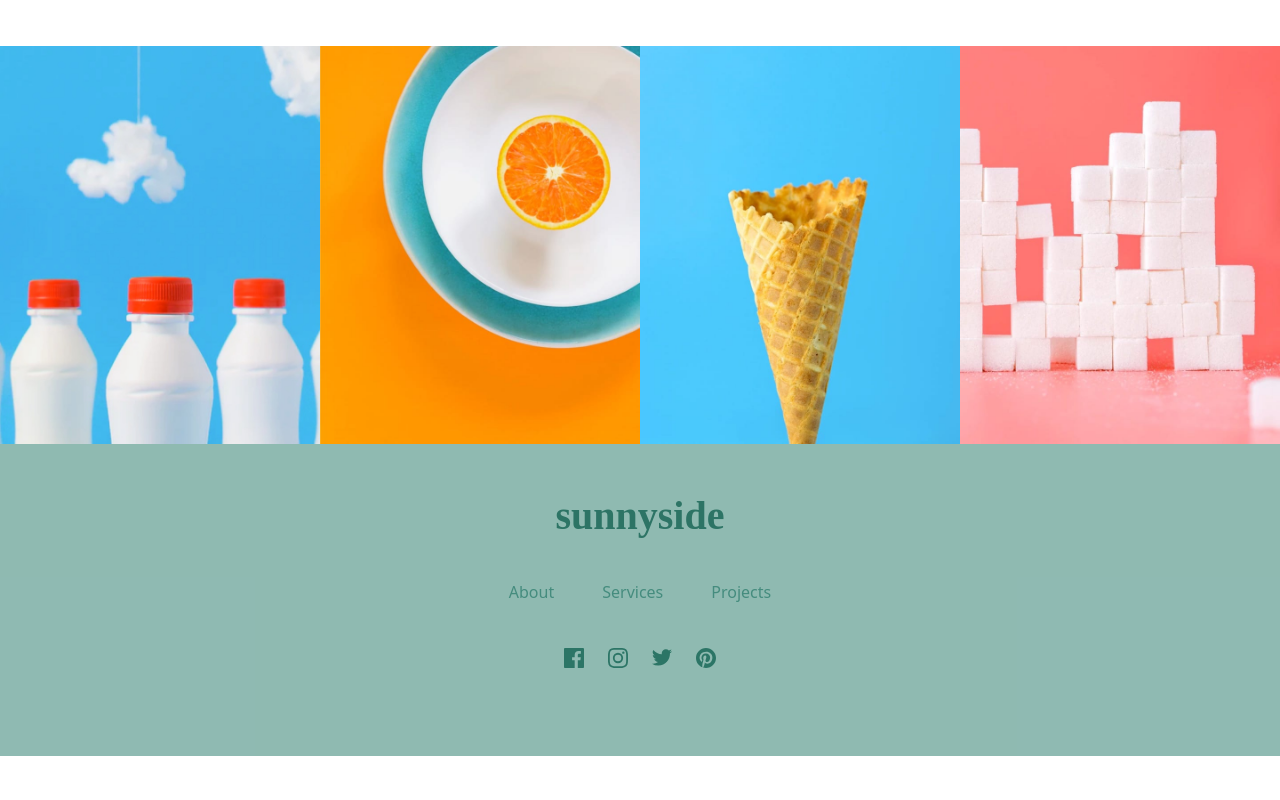
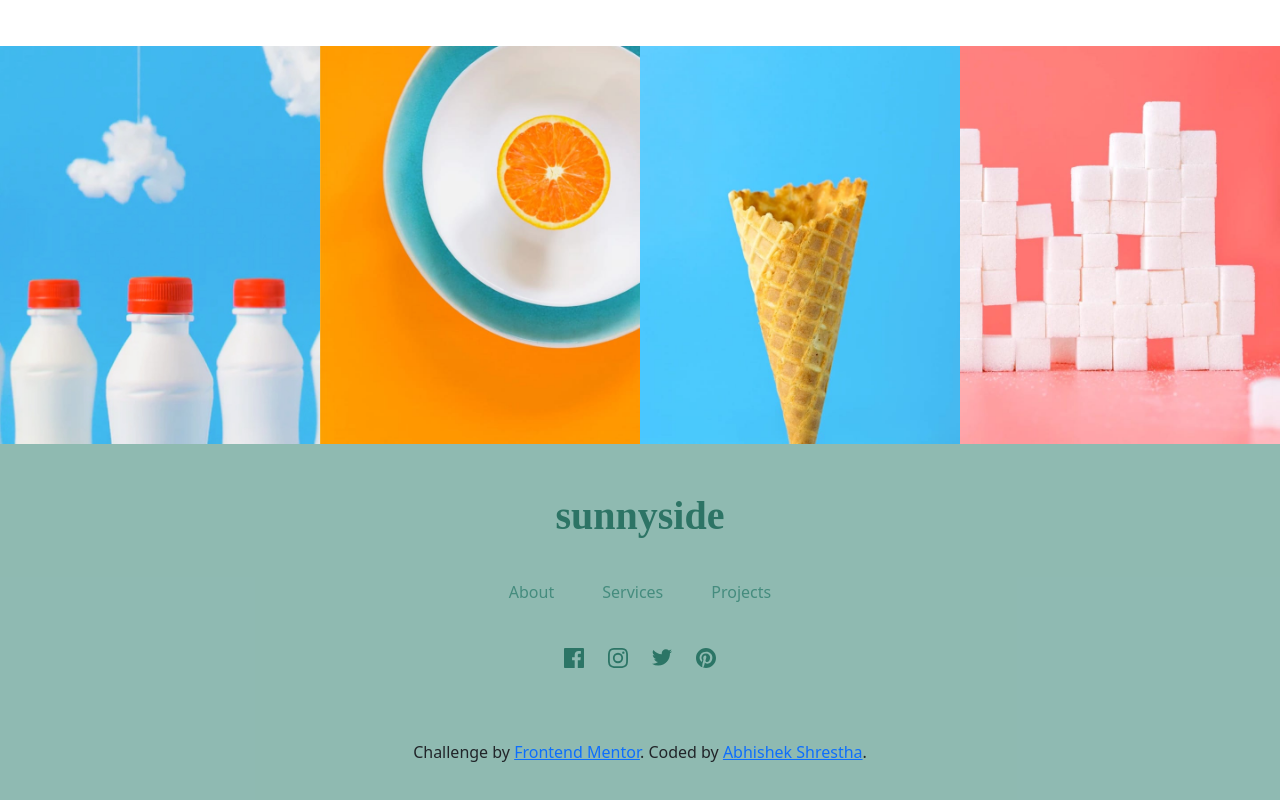
Before and after one commit to codewell25/sunnyside-agency-landing-page-main, a plain HTML site: page Index.html in a window 1280 px wide. Shown: the part 2980-3780 px from the top of the page. Before the commit the page ends 3736 px from the top, so only its background shows below. Drawn offline with nearby package versions, Linux system fonts and the light colour scheme.

Commit message:
Add files via upload

```diff
--- a/Index.html
+++ b/Index.html
@@ -275,6 +275,10 @@
 
         </div>
 
+        <div class="attribution mt-5 pt-4">
+            Challenge by <a href="https://www.frontendmentor.io?ref=challenge" target="_blank">Frontend Mentor</a>.
+            Coded by <a href="#">Abhishek Shrestha</a>.
+        </div>
     </footer>
 
     <script src="https://code.jquery.com/jquery-3.6.0.min.js"></script>
```
